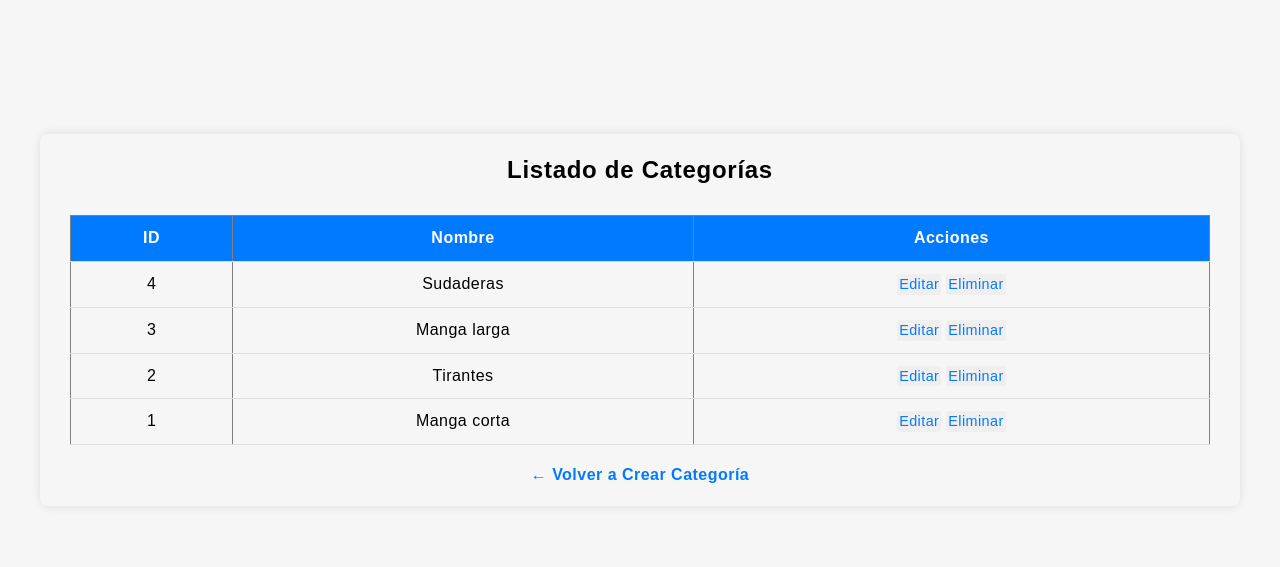
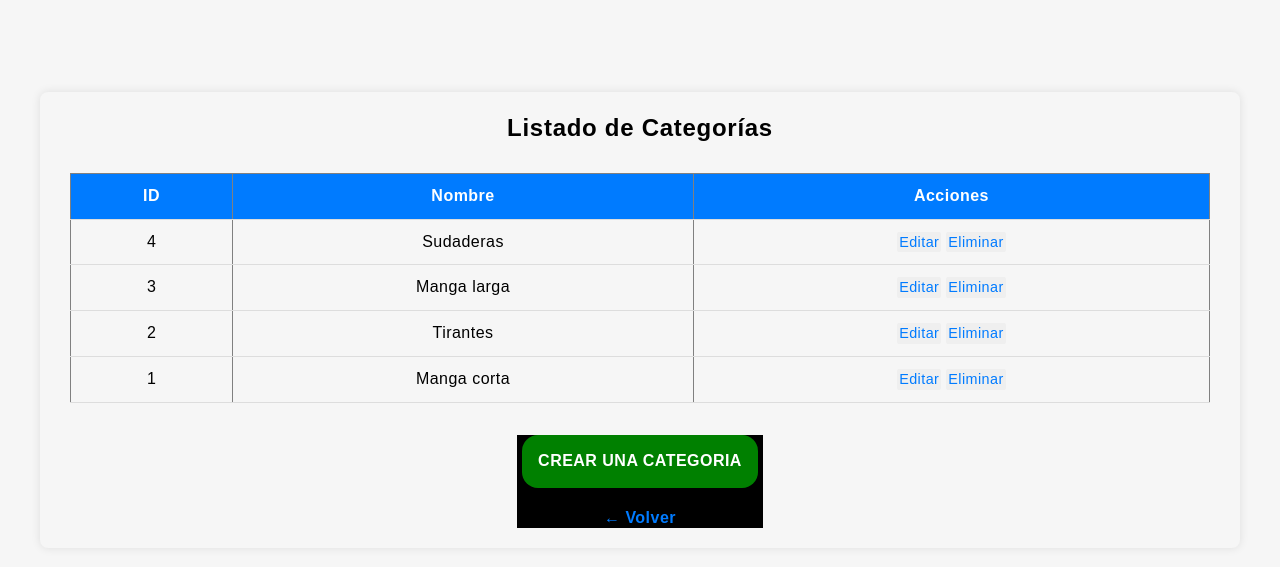
Before and after one commit to EstebxnPG/tienda-tecnologica, a PHP site: page /components/categorias/listar_categoria.php in a window 1280 px wide. Shown: the part 65-632 px from the top of the page. Run offline with PHP 8.4, Linux system fonts and the light colour scheme; data comes from the database, SQL or seed files in the repository.

Commit message:
Correciones a categorias

```diff
--- a/assets/css/style.css
+++ b/assets/css/style.css
@@ -840,3 +840,7 @@ input[type="file"].form-control {
     }
 
 }
+
+.botones__catgoria{
+    background-color: black;
+}
--- a/components/categorias/app.js
+++ b/components/categorias/app.js
@@ -9,6 +9,7 @@ function eliminarCategoria(id) {
                 if (response === 'ok') {
                     // Eliminar la fila de la tabla
                     $('#categoria-' + id).remove();
+                    alert("CATEGORIA ELIMINADA CORECTAMENTE")
                 } else {
                     alert('Error al eliminar la categoría');
                 }
@@ -29,6 +30,7 @@ function editarCategoria(id) {
                 if (response === 'ok') {
                     // Actualizar el nombre en la tabla
                     $('#nombre-' + id).text(nuevoNombre);
+                    alert("CATEGORIA EDITADA CORRECTAMENTE")
                 } else {
                     alert('Error al actualizar la categoría');
                 }
--- a/components/categorias/categorias.php
+++ b/components/categorias/categorias.php
@@ -24,9 +24,12 @@
                     <input type="text" class="form__input" id="nombre" name="nombre" placeholder="Ej: Tecnología" required>
 
                     <button type="submit" class="login-button__form">CREAR CATEGORÍA</button>
+                    <a href="listar_categoria.php" class="">LISTADO CATEGORIAS</a>
                 </form>
             </div>
         </div>
     </div>
 </body>
 </html>
+
+<br>
--- a/components/categorias/listar_categoria.php
+++ b/components/categorias/listar_categoria.php
@@ -9,12 +9,14 @@ include '../../config/conexion.php';
     <title>Listado de Categorías</title>
     <link rel="stylesheet" href="styles.css">
     <?php include '../../includes/head.php'; ?>
-    <script src="https://code.jquery.com/jquery-3.6.0.min.js"></script> <!-- Cargar jQuery -->
-    <script src="app.js"></script> <!-- Incluir el archivo JS desde la carpeta categorias -->
+    <script src="https://code.jquery.com/jquery-3.6.0.min.js"></script> <!-- Cargando jQuery -->
+    <script src="app.js"></script> <!-- Incluido el archivo JS desde la carpeta categorias -->
 </head>
 <body>
 
 <?php include '../../includes/header.php'; ?>
+
+
 
 <div class="super__container">
     <div class="container">
@@ -48,7 +50,10 @@ include '../../config/conexion.php';
         </table>
 
         <br>
-        <a href="categorias.php" class="volver">← Volver a Crear Categoría</a>
+        <div class="botones__catgoria">
+            <a href="categorias.php" class="button__confirmation">CREAR UNA CATEGORIA</a>
+            <a href="/tienda-tecnologica/index.php" class="volver">← Volver</a>
+        </div>
     </div>
 </div>
 
--- a/includes/head.php
+++ b/includes/head.php
@@ -55,4 +55,16 @@
     background-color: gray;
 }
 
+.botones__catgoria{
+    display: flex;
+    flex-direction: column;
+    align-items: center;
+    margin-top: 2rem;
+}
+.button__confirmation{
+    color: white;
+    background-color: green;
+    padding: 1rem;
+    border-radius: 1rem;
+}
 </style>
--- a/includes/header.php
+++ b/includes/header.php
@@ -96,7 +96,7 @@ if(!$resultado){
                                         <!-- Menu del Super Administrador -->
                                         <a href="#">Gestionar Usuarios</a>
                                         <a href="#">Gestionar Pedidos</a>
-                                        <a href="/tienda-tecnologica/components/categorias/categorias.php">Gestionar Categorias</a>
+                                        <a href="/tienda-tecnologica/components/categorias/listar_categoria.php">Gestionar Categorias</a>
                                         <a href="/tienda-tecnologica/components/productos/crear_producto.php">Crear Productos</a>
                                         <a href="/tienda-tecnologica/components/Login/logout.php">Cerrar Sesión</a>
                                     <?php else: ?>
```
Also changed, not shown: assets/css/styles_registro.css (line endings or trailing spaces).
